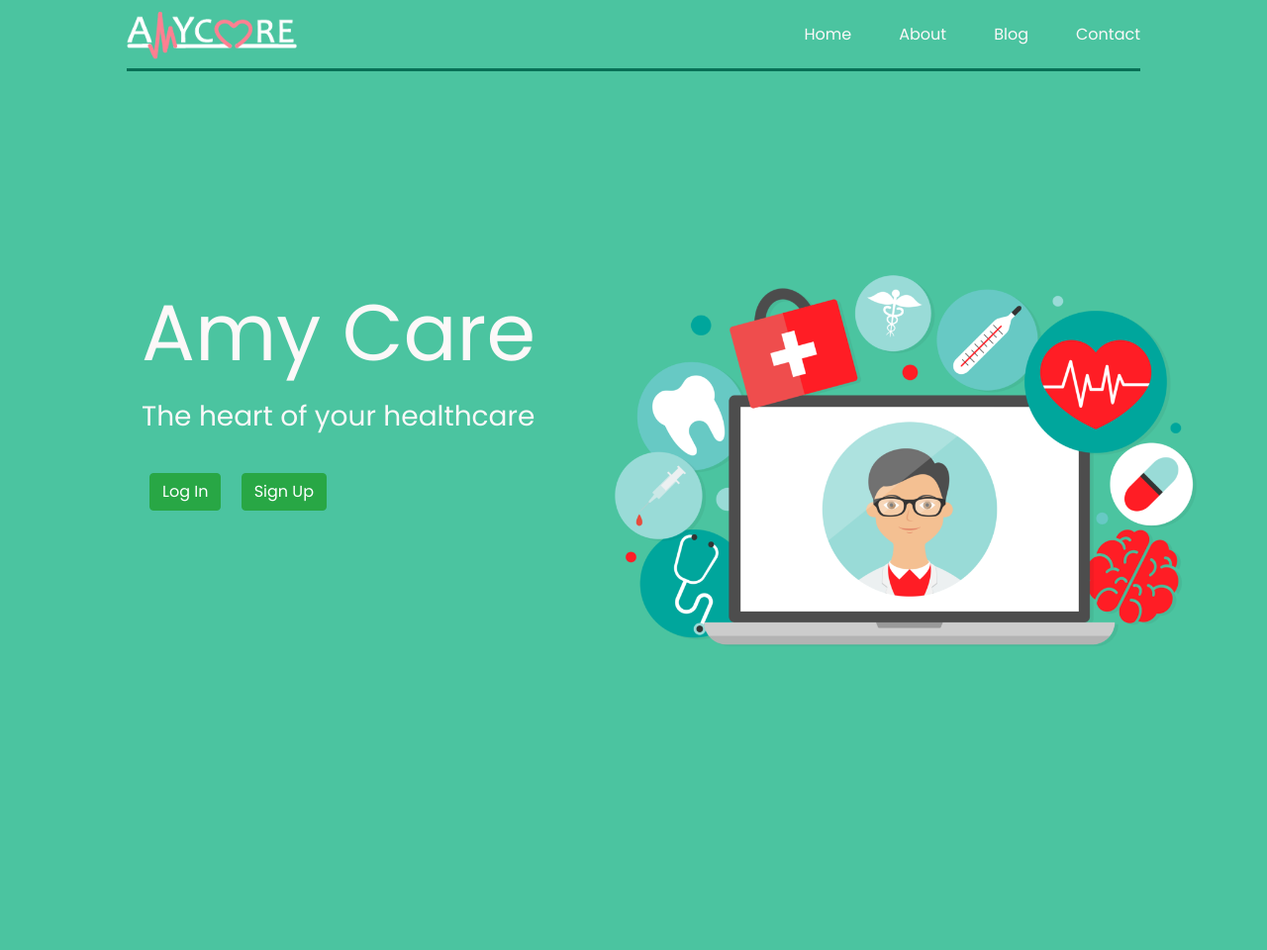
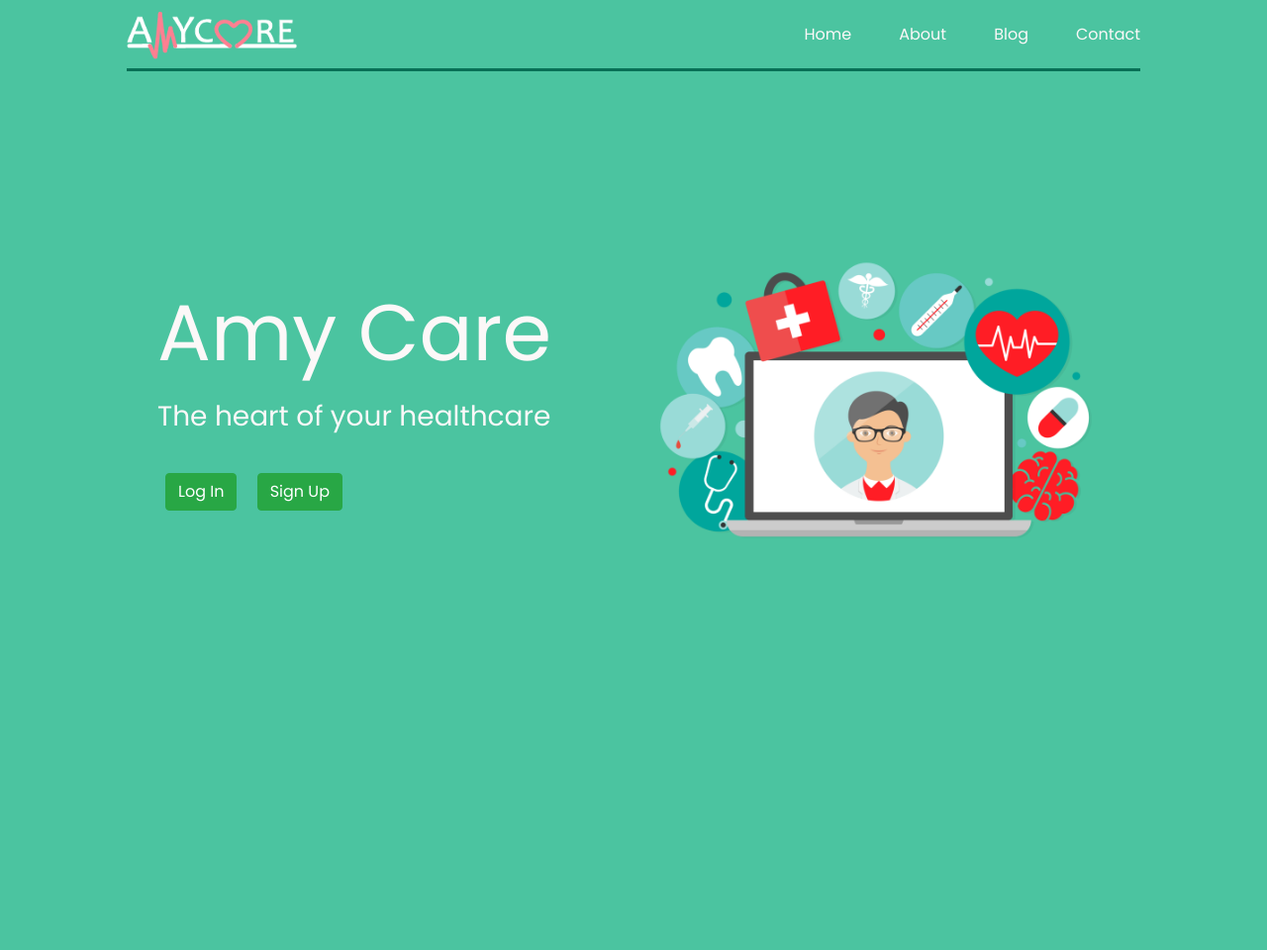
Before and after one commit to anirudh8303/CodeStamp, a Django app: page / in a window 1280 px wide. Shown: the whole page at 99% size. Run offline with Django 3.2, Linux system fonts and the light colour scheme; some libraries are stand-ins or nearby versions.

Commit message:
major fixes
No more fixes required as of now

```diff
--- a/fit/urls.py
+++ b/fit/urls.py
@@ -29,4 +29,5 @@ urlpatterns = [
          name="bookappointment"),
     path('addpatient/', views.addpatient, name="addpatient"),
     path('addmedicine/', views.addmedicine, name="addmedicine"),
+     path('blog/', views.blog, name="blog"),
 ]
--- a/fit/views.py
+++ b/fit/views.py
@@ -307,3 +307,6 @@ def addpatient(request):
         else:
             messages.warning("patient with this username does not exist")
             return redirect('/doc')
+
+def blog(request):
+    return render(request, 'fit/blog.html')
--- a/templates/fit/aboutus.html
+++ b/templates/fit/aboutus.html
@@ -305,7 +305,7 @@
               <a href="/about/" class="nav__link">About</a>
             </li>
             <li class="nav__item">
-              <a href="#skills" class="nav__link">Blog</a>
+              <a href="/blog/" class="nav__link">Blog</a>
             </li>
             <li class="nav__item">
               <a href="/contactus/" class="nav__link">Contact</a>
--- a/templates/fit/index.html
+++ b/templates/fit/index.html
@@ -172,6 +172,7 @@
       .home {
         background-color: var(--first-color);
         height: 120vh;
+        width: 100vw;
       }
 
       .home__container {
@@ -182,9 +183,9 @@
 
       .home__img {
         position: relative;
-        padding: 1.5rem;
+        /* padding: 1rem; */
         justify-self: center;
-        width: 302px;
+        width: 265px;
         height: 233px;
       }
 
@@ -192,10 +193,12 @@
         position: absolute;
         top: 0;
         left: 0;
+        padding: 1rem;
       }
 
       .home__data {
         color: var(--white-color);
+        padding: 1rem;
       }
 
       .home__title {
@@ -221,6 +224,13 @@
       }
 
       /* ===== MEDIA QUERIES =====*/
+      @media screen and (min-width: 769px){
+        .nav__toggle,
+        .nav__close {
+          display: none;
+        }
+
+      }
       @media screen and (min-width: 768px) {
         body {
           margin: 0;
@@ -229,11 +239,6 @@
 
         .nav {
           height: calc(var(--header-height) + 1.5rem);
-        }
-
-        .nav__toggle,
-        .nav__close {
-          display: none;
         }
 
         .nav__list {
@@ -256,15 +261,26 @@
 
         .home__img {
           order: 1;
-          width: 375px;
+          width: 300px;
           height: 289px;
         }
 
         .home__img img {
-          width: 375px;
+          width: 300px;
+        }
+        .home__title{
+          font-size: 3.5rem;
         }
       }
-
+      @media screen and (min-width: 900px){
+        .home__img{
+          width: 420px;
+          height: 400px;
+        }
+        .home__img img{
+          width:420px;
+        }
+      }
       @media screen and (min-width: 1024px) {
         .bd-grid {
           margin-left: auto;
@@ -277,12 +293,20 @@
         }
 
         .home__img {
-          width: 604px;
+          width: 480px;
           height: 466px;
         }
 
         .home__img img {
-          width: 604px;
+          width: 480px;
+        }
+        .home__title{
+          font-size: var(--big-font-size);
+        }
+      }
+      @media screen and (min-width: 300px) and (max-width:768px) {
+        .home__data{
+          text-align: center;
         }
       }
     </style>
@@ -359,7 +383,7 @@
             <!-- Button trigger login modal -->
             <button
               type="button"
-              class="btn btn-success mx-2"
+              class="btn btn-success mx-2 "
               data-toggle="modal"
               data-target="#login"
             >
@@ -434,7 +458,7 @@
             <!-- Button trigger SignUp modal -->
             <button
               type="button"
-              class="btn btn-success mx-2"
+              class="btn btn-success mx-2 "
               data-toggle="modal"
               data-target="#SignUpModal"
             >
```
Also changed, not shown: templates/fit/contactus.html (+5 -5 lines), db.sqlite3.
